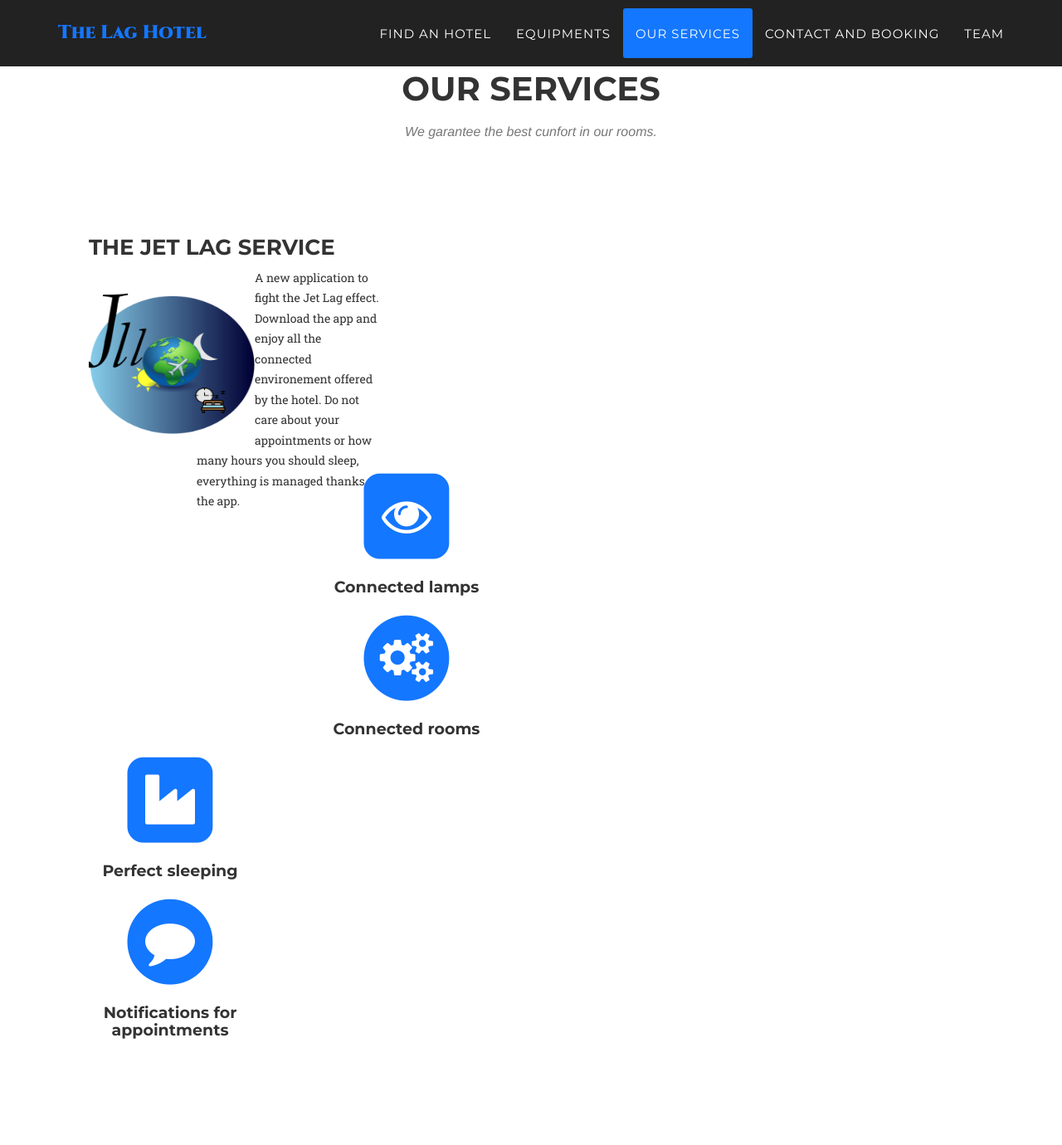
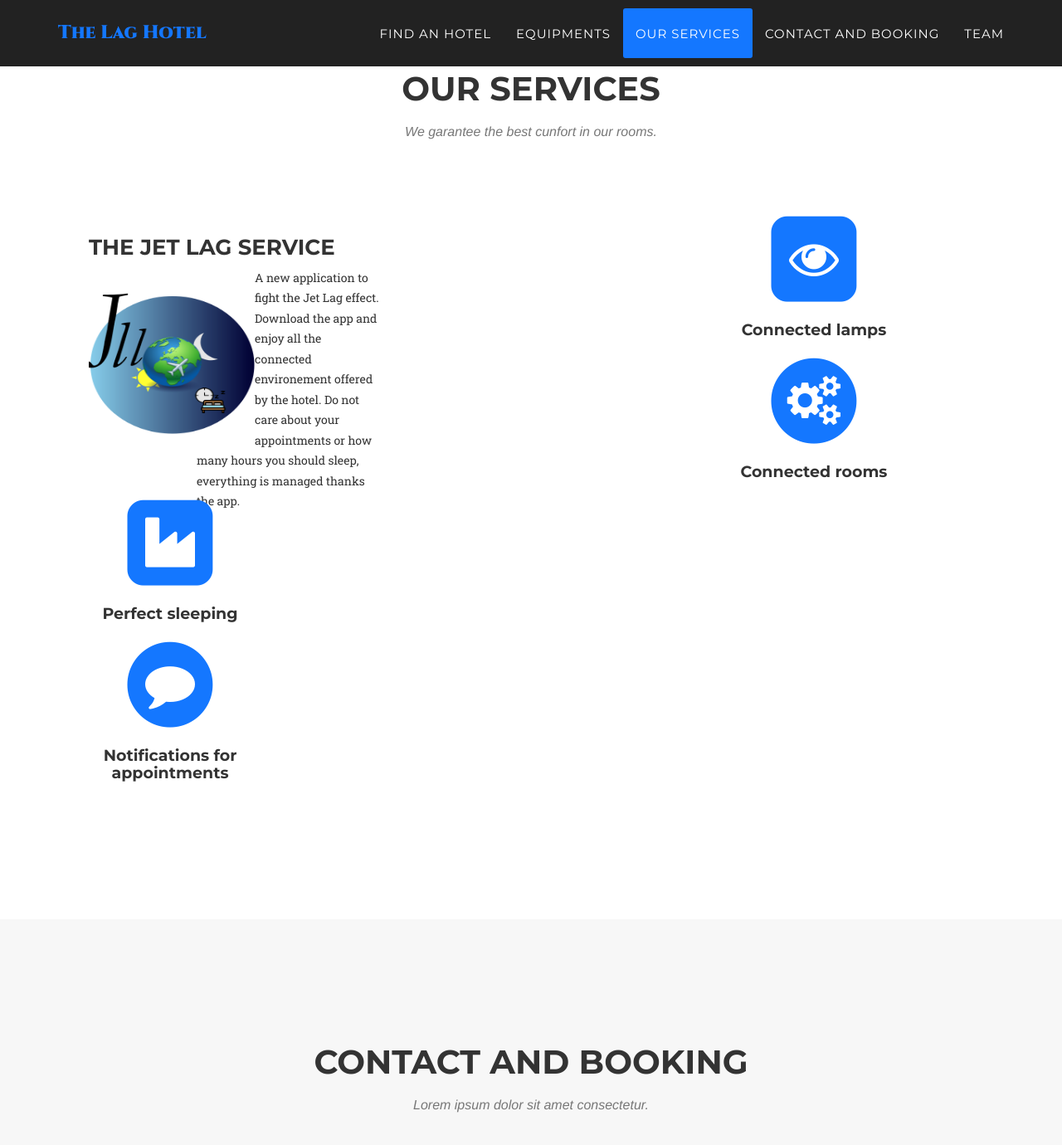
Before and after one commit to VincentGautier/Hotel-web-site, a Jekyll site: the page built from index.html, in a window 1280 px wide and 1400 px high, scrolled down 2366 px. Shown: the top 1380 px of the window at 83% size. Built offline with Jekyll 4.4.1, drawn with Linux system fonts in a browser that asks for light colours; some web fonts are replaced.

Commit message:
Update agency.css

```diff
--- a/_includes/css/agency.css
+++ b/_includes/css/agency.css
@@ -903,10 +903,10 @@ div#col_1 {
 
 div#centre {
 
-	margin-right:300px;
+	margin-right:100px;
 
 }
 div#col_3 {
-	margin-right: 100px;
+	margin-right: 2px;
 	width: 300px;
 }
```
